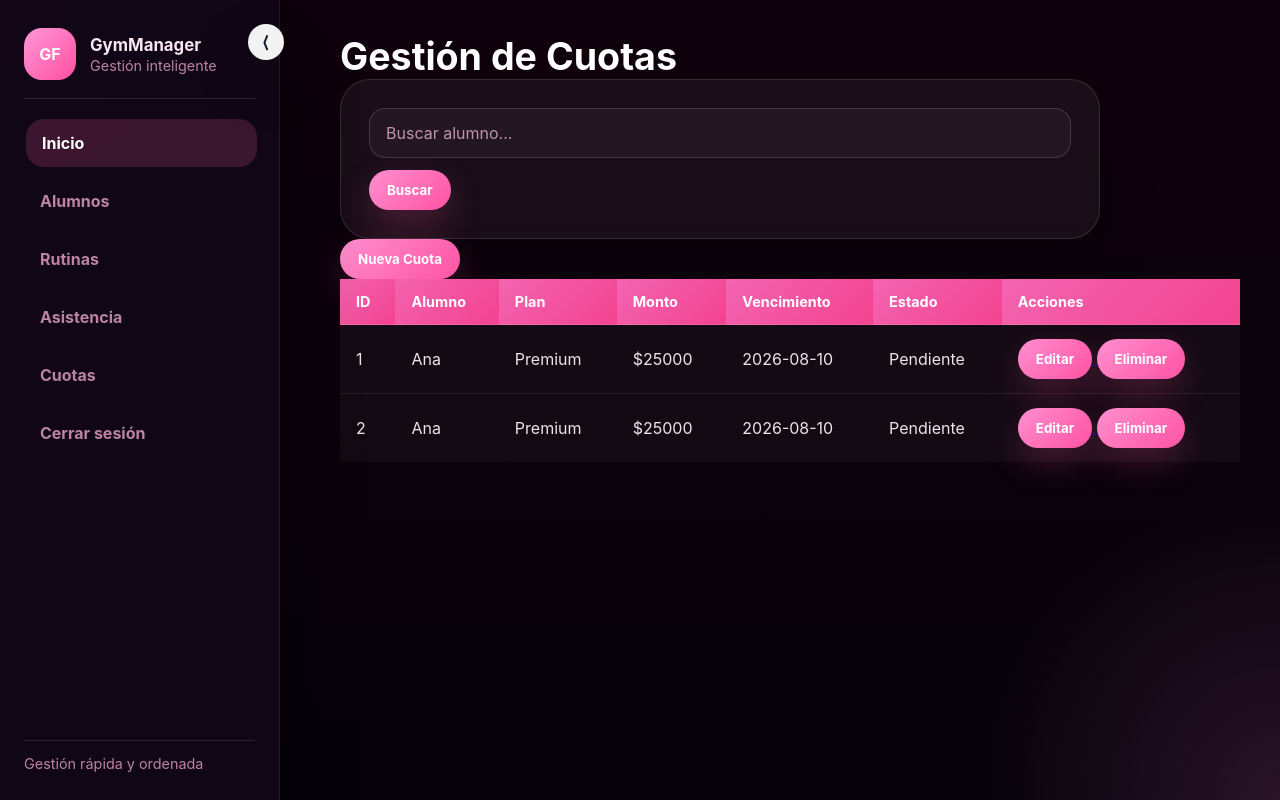
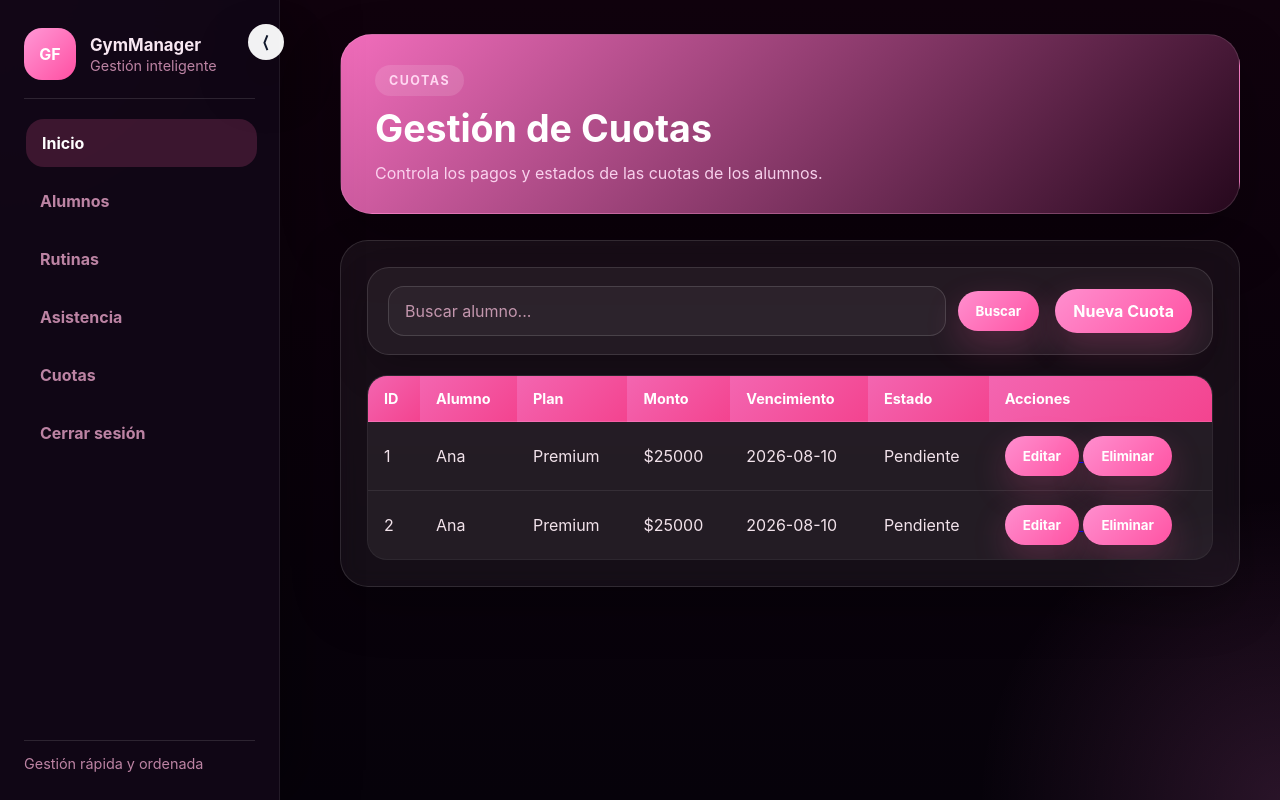
Before and after one commit to annitabromberg/gymmanager, a Flask app: page /cuotas in a window 1280 px wide. Run offline with Flask 3, Linux system fonts and the light colour scheme; the visitor is signed in with stand-in values (Sample User, id 1).

Commit message:
correccion cuotas

```diff
--- a/gymmanager_app/__init__.py
+++ b/gymmanager_app/__init__.py
@@ -18,6 +18,8 @@ def create_app():
         static_folder=str(STATIC_DIR),
     )
     app.secret_key = "gymmanager"
+    app.config["TEMPLATES_AUTO_RELOAD"] = True
+    app.jinja_env.auto_reload = True
     app.register_blueprint(main)
     return app
 
--- a/gymmanager_app/routes.py
+++ b/gymmanager_app/routes.py
@@ -25,6 +25,23 @@ def requiere_login():
     """Redirige al login si el usuario no ha iniciado sesión."""
     if "usuario" not in session:
         return redirect("/")
+    return None
+
+
+def calcular_imc(alumno):
+    """Calcula el IMC y devuelve el valor como número o None."""
+    try:
+        peso = float(alumno.get("peso", "") or 0)
+        altura = float(alumno.get("altura", "") or 0)
+
+        if altura > 3:
+            altura = altura / 100
+
+        if altura > 0:
+            return round(peso / (altura ** 2), 2)
+    except (ValueError, TypeError):
+        pass
+
     return None
 
 
@@ -85,6 +102,9 @@ def alumnos():
 
     if buscar:
         lista = [alumno for alumno in lista if buscar.lower() in alumno["nombre"].lower()]
+
+    for alumno in lista:
+        alumno["imc"] = calcular_imc(alumno)
 
     return render_template("alumnos.html", alumnos=lista, buscar=buscar)
 
--- a/static/style.css
+++ b/static/style.css
@@ -215,6 +215,76 @@ body.sidebar-collapsed .sidebar-collapse {
 .contenido {
     margin-left: 300px;
     padding: 34px 40px 52px;
+    transition: margin-left 0.25s ease, padding 0.25s ease;
+}
+
+body.sidebar-collapsed .contenido {
+    margin-left: 180px;
+}
+
+.contenido > h1 {
+    max-width: 960px;
+    margin-left: auto;
+    margin-right: auto;
+    padding-left: 12px;
+    padding-right: 12px;
+    text-align: left;
+}
+
+.panel h1 {
+    text-align: center;
+    margin-top: 0;
+    margin-bottom: 16px;
+}
+
+.barra-superior {
+    display: flex;
+    justify-content: space-between;
+    align-items: center;
+    flex-wrap: wrap;
+    gap: 16px;
+    padding: 18px 20px;
+    margin-bottom: 20px;
+    border-radius: 22px;
+    background: rgba(255, 255, 255, 0.05);
+    border: 1px solid rgba(255, 255, 255, 0.12);
+    box-shadow: 0 16px 36px rgba(0, 0, 0, 0.22);
+}
+
+.barra-superior form {
+    display: flex;
+    align-items: center;
+    flex-wrap: wrap;
+    gap: 12px;
+    flex: 1 1 320px;
+    margin: 0;
+    padding: 0;
+    border: 0;
+    background: transparent;
+    box-shadow: none;
+    max-width: none;
+}
+
+.barra-superior input {
+    flex: 1 1 220px;
+    min-width: 220px;
+    margin-bottom: 0;
+}
+
+.barra-superior .buscar,
+.barra-superior .agregar {
+    flex-shrink: 0;
+}
+
+.table-wrapper {
+    overflow-x: auto;
+    border-radius: 20px;
+    border: 1px solid rgba(255, 255, 255, 0.08);
+    background: rgba(255, 255, 255, 0.03);
+}
+
+.contenido > h1 {
+    margin-bottom: 16px;
 }
 
 .page-header {
@@ -290,6 +360,20 @@ body.sidebar-collapsed .sidebar-collapse {
     box-shadow: 0 22px 50px rgba(0,0,0,0.24);
     margin-bottom: 20px;
     backdrop-filter: blur(10px);
+    max-width: 960px;
+    margin-left: auto;
+    margin-right: auto;
+}
+
+.panel h1,
+.panel form {
+    margin-left: auto;
+    margin-right: auto;
+}
+
+.panel form {
+    width: 100%;
+    max-width: 760px;
 }
 
 .panel h2 {
@@ -378,12 +462,40 @@ form {
     border-radius: 30px;
     box-shadow: 0 24px 55px rgba(0,0,0,0.26);
     max-width: 760px;
+    width: min(100%, 760px);
+    margin: 0 auto;
 }
 
 form h2 {
     margin-bottom: 12px;
     color: white;
     font-size: 1rem;
+}
+
+.search-form {
+    width: min(100%, 960px);
+    max-width: 960px;
+    margin: 0 auto 24px;
+    display: flex;
+    align-items: center;
+    justify-content: space-between;
+    gap: 12px;
+    flex-wrap: wrap;
+    padding: 18px 24px;
+    border-radius: 28px;
+    background: rgba(255, 255, 255, 0.05);
+    border: 1px solid rgba(255, 255, 255, 0.12);
+    box-shadow: 0 22px 50px rgba(0,0,0,0.24);
+}
+
+.search-form input {
+    flex: 1 1 320px;
+    min-width: 220px;
+    width: 100%;
+}
+
+.search-form button {
+    flex: 0 0 auto;
 }
 
 label {
@@ -517,6 +629,27 @@ hr {
 }
 
 @media (max-width: 640px) {
+    .barra-superior {
+        flex-direction: column;
+        align-items: stretch;
+    }
+
+    .barra-superior form {
+        flex-direction: column;
+        align-items: stretch;
+    }
+
+    .barra-superior input {
+        min-width: 0;
+        width: 100%;
+    }
+
+    .barra-superior .buscar,
+    .barra-superior .agregar {
+        width: 100%;
+        justify-content: center;
+    }
+
     .page-header {
         flex-direction: column;
         align-items: flex-start;
--- a/templates/alumnos.html
+++ b/templates/alumnos.html
@@ -11,7 +11,7 @@
         <a class="btn btn-primary" href="/agregar">Agregar alumno</a>
     </div>
 
-    <form method="GET" action="/alumnos">
+    <form class="search-form" method="GET" action="/alumnos">
         <input type="text" name="buscar" placeholder="Buscar alumno..." value="{{ buscar }}">
         <button class="buscar" type="submit">Buscar</button>
     </form>
@@ -26,6 +26,7 @@
                         <th>Teléfono</th>
                         <th>Plan</th>
                         <th>Estado</th>
+                        <th>IMC</th>
                         <th>Acciones</th>
                     </tr>
                 </thead>
@@ -38,6 +39,7 @@
                             <td>{{ alumno.telefono }}</td>
                             <td>{{ alumno.plan }}</td>
                             <td>{{ alumno.estado }}</td>
+                            <td>{{ alumno.imc if alumno.imc is not none else '—' }}</td>
                             <td>
                                 <div class="action-group">
                                     <a href="/editar/{{ alumno.id }}"><button class="editar">Editar</button></a>
@@ -48,7 +50,7 @@
                         {% endfor %}
                     {% else %}
                         <tr>
-                            <td colspan="6">No hay alumnos registrados.</td>
+                            <td colspan="7">No hay alumnos registrados.</td>
                         </tr>
                     {% endif %}
                 </tbody>
--- a/templates/asistencia.html
+++ b/templates/asistencia.html
@@ -11,7 +11,7 @@
         <a class="btn btn-primary" href="/agregar_asistencia">Registrar asistencia</a>
     </div>
 
-    <form method="GET">
+    <form class="search-form" method="GET">
         <input type="text" name="buscar" placeholder="Buscar alumno" value="{{ buscar }}">
         <button class="buscar" type="submit">Buscar</button>
     </form>
--- a/templates/cuotas.html
+++ b/templates/cuotas.html
@@ -2,9 +2,18 @@
 
 {% block content %}
 
+
 <div class="contenido">
 
+    <div class="page-header">
+        <div>
+            <span class="eyebrow">Cuotas</span>
             <h1>Gestión de Cuotas</h1>
+            <p>Controla los pagos y estados de las cuotas de los alumnos.</p>
+        </div>
+    </div>
+
+    <div class="panel">
 
         <div class="barra-superior">
 
@@ -16,25 +25,15 @@
                     placeholder="Buscar alumno..."
                     value="{{ buscar }}">
 
-        <button type="submit" class="buscar">
-
-            Buscar
-
-        </button>
+                <button type="submit" class="buscar">Buscar</button>
 
             </form>
 
-    <a href="/agregar_cuota">
-
-        <button class="agregar">
-
-            Nueva Cuota
-
-        </button>
-
-    </a>
+            <a href="/agregar_cuota" class="btn agregar">Nueva Cuota</a>
 
         </div>
+
+        <div class="table-wrapper">
 
             <table>
 
@@ -102,6 +101,11 @@
 
 </table>
 
+
+        </div>
+
+    </div>
+
 </div>
 
 {% endblock %}
--- a/templates/rutinas.html
+++ b/templates/rutinas.html
@@ -11,7 +11,7 @@
         <a class="btn btn-primary" href="/agregar_rutina">Nueva rutina</a>
     </div>
 
-    <form method="GET">
+    <form class="search-form" method="GET">
         <input type="text" name="buscar" placeholder="Buscar rutina" value="{{ buscar }}">
         <button class="buscar" type="submit">Buscar</button>
     </form>
```
Also changed, not shown: templates/formulario_cuota.html (+14 -19 lines). Lines whose indentation alone changed are shown as unchanged.
